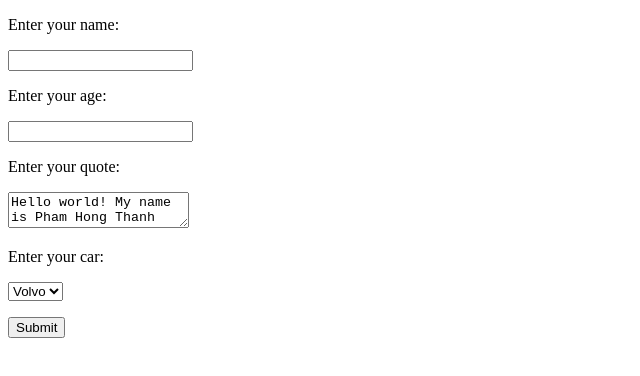
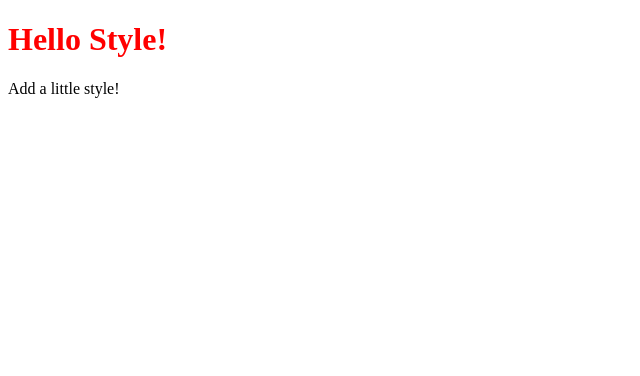
Before and after one commit to thanhpham091790/reactjs, a React (Create React App) app: page / in a window 1280 px wide. Shown: the top 376 px of the page, without its empty margins (0-640 px from the left). Built offline with nearby package versions, Linux system fonts and the light colour scheme.

Commit message:
Inline Styling

```diff
--- a/src/index.js
+++ b/src/index.js
@@ -1,69 +1,15 @@
 import React from 'react';
 import ReactDOM from 'react-dom';
 
-class MyForm extends React.Component {
-    constructor(props) {
-        super(props);
-        this.state = {
-            username: '',
-            age: null,
-            quote: 'Hello world! My name is Pham Hong Thanh',
-            car: "Volvo",
-            errormessage: ''
-        };
-    }
-
-    myChangeHandler = (event) => {
-        let nam = event.target.name;
-        let val = event.target.value;
-        let err = '';
-
-        if (nam == 'age') {
-            if (!Number(val) && val != '') {
-                err = <strong>Your age must be a number</strong>;
-            }
-        }
-        this.setState({
-            errormessage: err
-        });
-        this.setState({
-            [nam]: val
-        });
-    }
-
-    mySubmitHandler = (event) => {
-        event.preventDefault();
-        alert("You are submitting " + this.state.username);
-    }
-
-    render() {
-        let header = '';
-        if (this.state.username && this.state.age) {
-            header = <h1>Hello {this.state.username} {this.state.age}</h1>;
-        } else {
-            header = '';
-        }
-        return (
-            <form onSubmit={this.mySubmitHandler}>
-                {header}
-                <p>Enter your name:</p>
-                <input type="text" name="username" onChange={this.myChangeHandler} />
-                <p>Enter your age:</p>
-                <input type="text" name="age" onChange={this.myChangeHandler} />
-                {this.state.errormessage}
-                <p>Enter your quote:</p>
-                <textarea value={this.state.quote} />
-                <p>Enter your car:</p>
-                <select value={this.state.car}>
-                    <option value="Ford">Ford</option>
-                    <option value="Volvo">Volvo</option>
-                    <option value="Fiat">Fiat</option>
-                </select>
-                <p></p>
-                <input type="submit" value="Submit" />
-            </form>
+class MyHeader extends React.Component{
+    render(){
+        return(
+            <div>
+                <h1 style={{color:"red"}}>Hello Style!</h1>
+                <p>Add a little style!</p>
+            </div>
         );
     }
 }
 
-ReactDOM.render(<MyForm />, document.getElementById("root"));
+ReactDOM.render(<MyHeader />, document.getElementById("root"));
```
